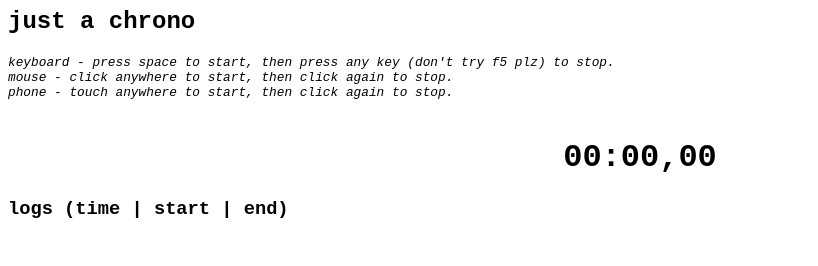
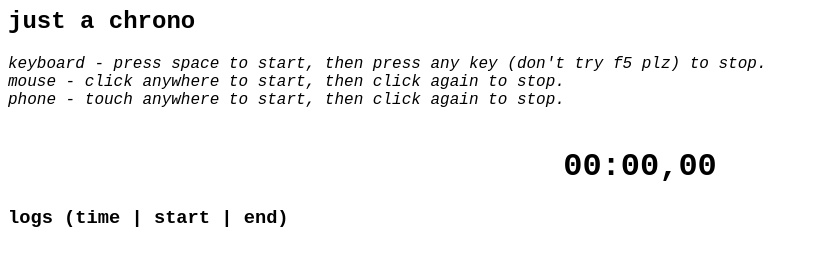
Before and after one commit to hkelf/hkelf.github.io, a plain HTML site: page chrono/index.html in a window 1280 px wide. Shown: the whole page, without its empty margins (0-818 px from the left). Drawn offline with Linux system fonts and the light colour scheme.

Commit message:
chrono v11

```diff
--- a/chrono/index.html
+++ b/chrono/index.html
@@ -15,7 +15,7 @@
         <h2>
             just a chrono
         </h2>
-        <div style="font-size: 0.8em; font-style: italic;">
+        <div style="font-style: italic;">
             keyboard - press space to start, then press any key (don't try f5 plz) to stop.
             <br>
             mouse - click anywhere to start, then click again to stop.
```
